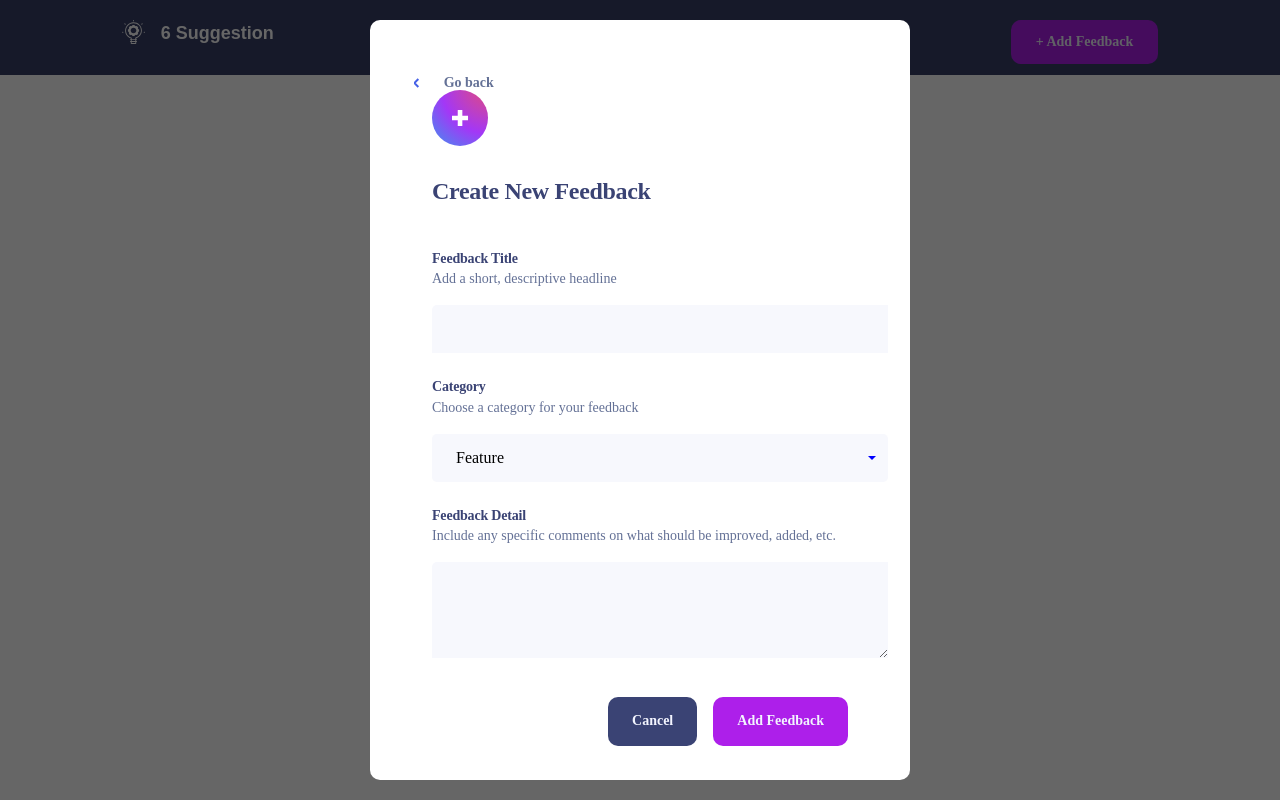
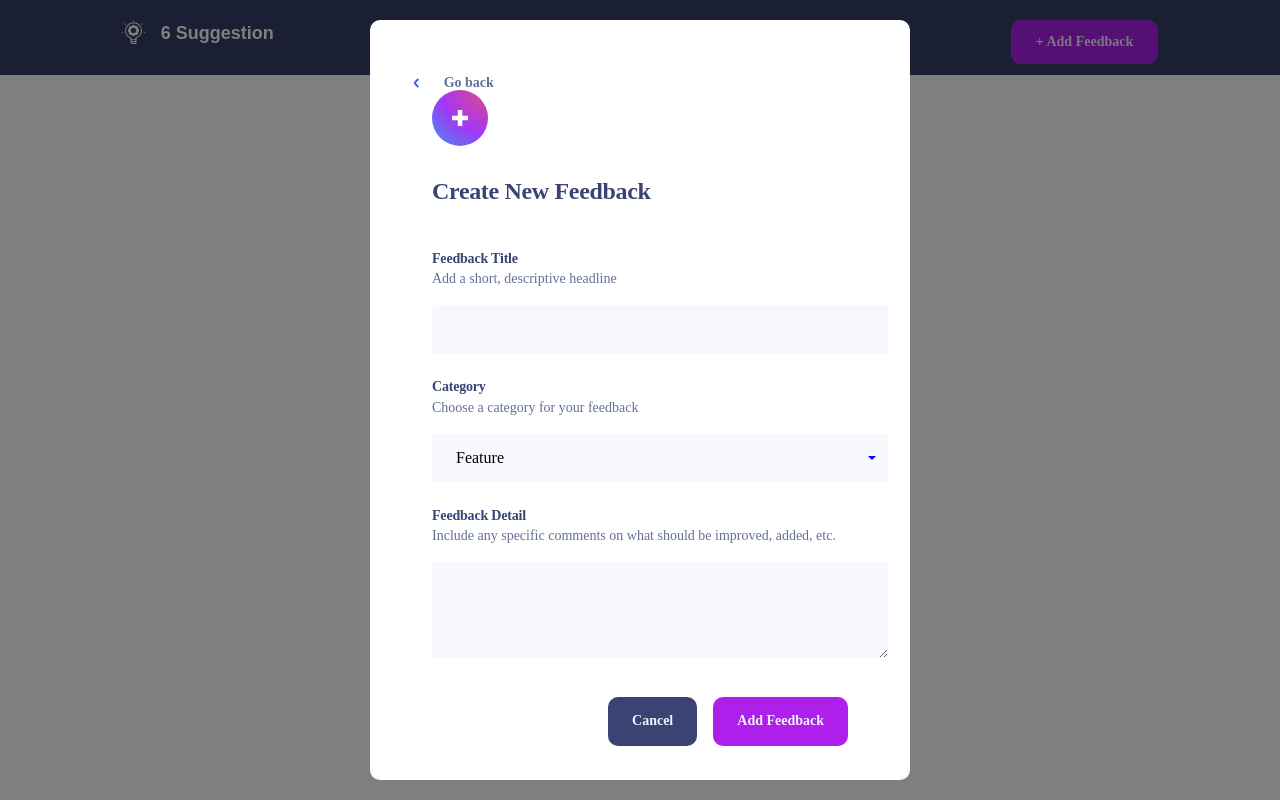
Before and after one commit to slalakara/feedback-app, a Next.js app: page /sude in a window 1280 px wide. Both pictures are taken after a click on the button "+ Add Feedback". Built offline with nearby package versions, Linux system fonts and the light colour scheme.

Commit message:
new modal css düzenlemesi

```diff
--- a/components/new/new.css
+++ b/components/new/new.css
@@ -1,5 +1,5 @@
 .newModalOverlay {
-  position: fixed;
+  /* position: fixed;
   top: 0;
   left: 0;
   right: 0;
@@ -10,7 +10,19 @@
   justify-content: center;
   z-index: 1000;
   overflow-y: auto;
-  padding: 20px;
+  padding: 20px;  */
+
+  position: fixed;
+  top: 0;
+  left: 0;
+  right: 0;
+  bottom: 0;
+  background-color: rgba(0, 0, 0, 0.5);
+  display: flex;
+  justify-content: center;
+  align-items: center;
+  overflow: hidden;
+  z-index: 999;
 }
 
 .newModal {
```
